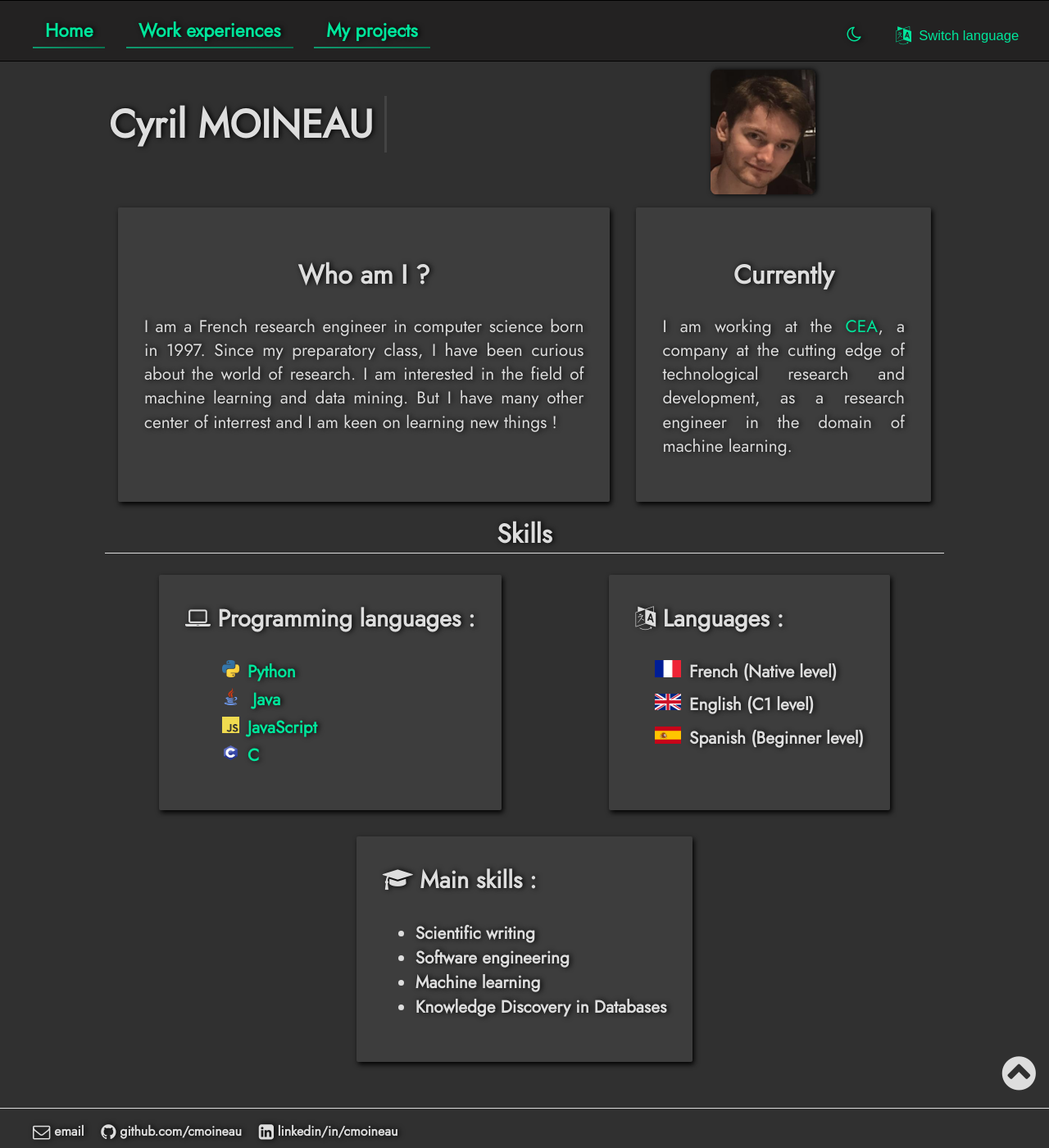
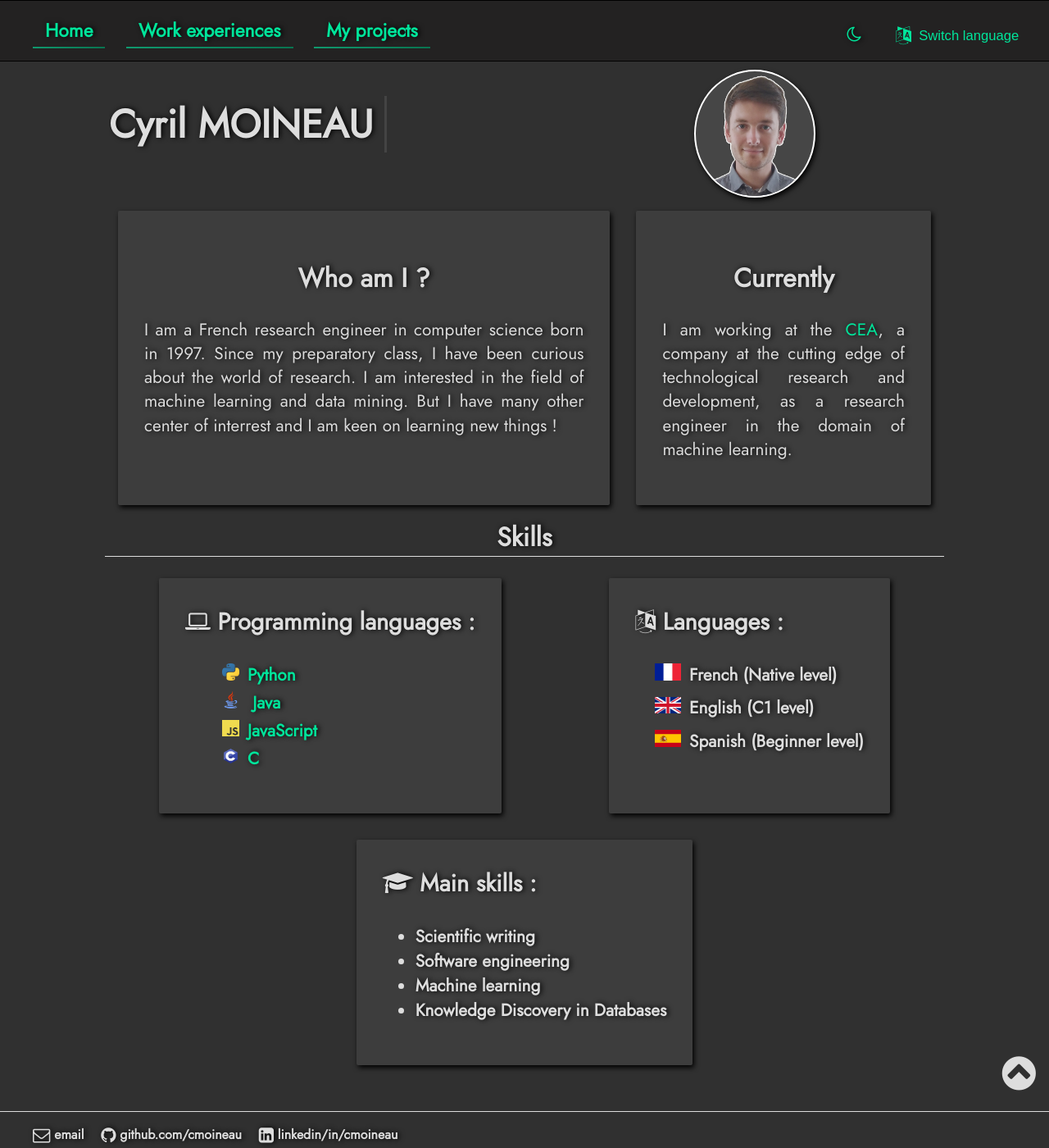
Before and after one commit to cmoineau/cmoineau.github.io, a Jekyll site: the page built from pages/en/home.html, in a window 1280 px wide and 1400 px high. Shown: the whole window at 82% size. Built offline with Jekyll 4.4.1, drawn with Linux system fonts in a browser that asks for light colours.

Commit message:
Changing profile picture.

```diff
--- a/css/main.css
+++ b/css/main.css
@@ -4,16 +4,17 @@
    }
 html{
     font-family: Jost;
-    --bg: white;
+    --bg: rgb(221, 215, 250);
     --bg-box: none;
     --highlight: #f5cece;
     --color-text: #24292e;
     --bg-nav: #24292e;
     --shadow: none;
     --a-color: #be3523;
-    --a-grad1: #af3b2c;
+    --a-grad1: #b3483a;
     --a-grad2: #c02712;
-
+    --pp-bg: #24292e;
+    --pp-border: #be3523;
 }
 html[data-theme='dark']{
     font-family: Jost;
@@ -26,6 +27,8 @@ html[data-theme='dark']{
     --a-color: #00e59b;
     --a-grad1: #10996e;
     --a-grad2: #097450;
+    --pp-bg: #464646;
+    --pp-border: white;
 }
 ::selection{
     background-color: var(--highlight);
@@ -186,6 +189,18 @@ div.post{
 
 #presentation{
     padding: 5px;
+}
+
+.profile_picture{
+    float:right;
+    width: 9em;
+    height: 9.5em;
+    margin-left: 30px;
+    margin-right: 15%;
+    border-radius: 100%;
+    border: 2px solid var(--pp-border);
+    box-shadow: 2px 3px 6px var(--shadow);
+    background-color: var(--pp-bg);
 }
 
 .box {
--- a/pages/en/home.html
+++ b/pages/en/home.html
@@ -7,7 +7,7 @@ permalink: /
 ---
 	<div class="blurb">
 		<div id="presentation">
-			<img src="/ressources/Cyril.jpg" alt="A photo of me"  style="float:right; width: 8em; height: 9.5em; margin-left: 30px; margin-right: 15%; border-radius: 5%; box-shadow: 2px 0px 6px black;">
+			<img class="profile_picture" src="/ressources/Cyril.jpg" alt="Profil picture">
 			<h1 class="main_title">Cyril MOINEAU</h1>
 		</div>
 		<div class="flex-container">
--- a/pages/fr/home.html
+++ b/pages/fr/home.html
@@ -7,7 +7,7 @@ permalink: /fr
 ---
 	<div class="blurb">
 		<div id="presentation">
-			<img src="/ressources/Cyril.jpg" alt="Une photo de moi"  style="float:right; width: 8em; height: 9.5em; margin-left: 30px; margin-right: 15%; border-radius: 5%; box-shadow: 2px 0px 6px black;">
+			<img class="profile_picture" src="/ressources/Cyril.jpg" alt="Photo de profil">
 			<h1 class="main_title">Cyril MOINEAU</h1>
 		</div>
 		<div class="flex-container">
```
Also changed, not shown: ressources/Cyril.jpg.
